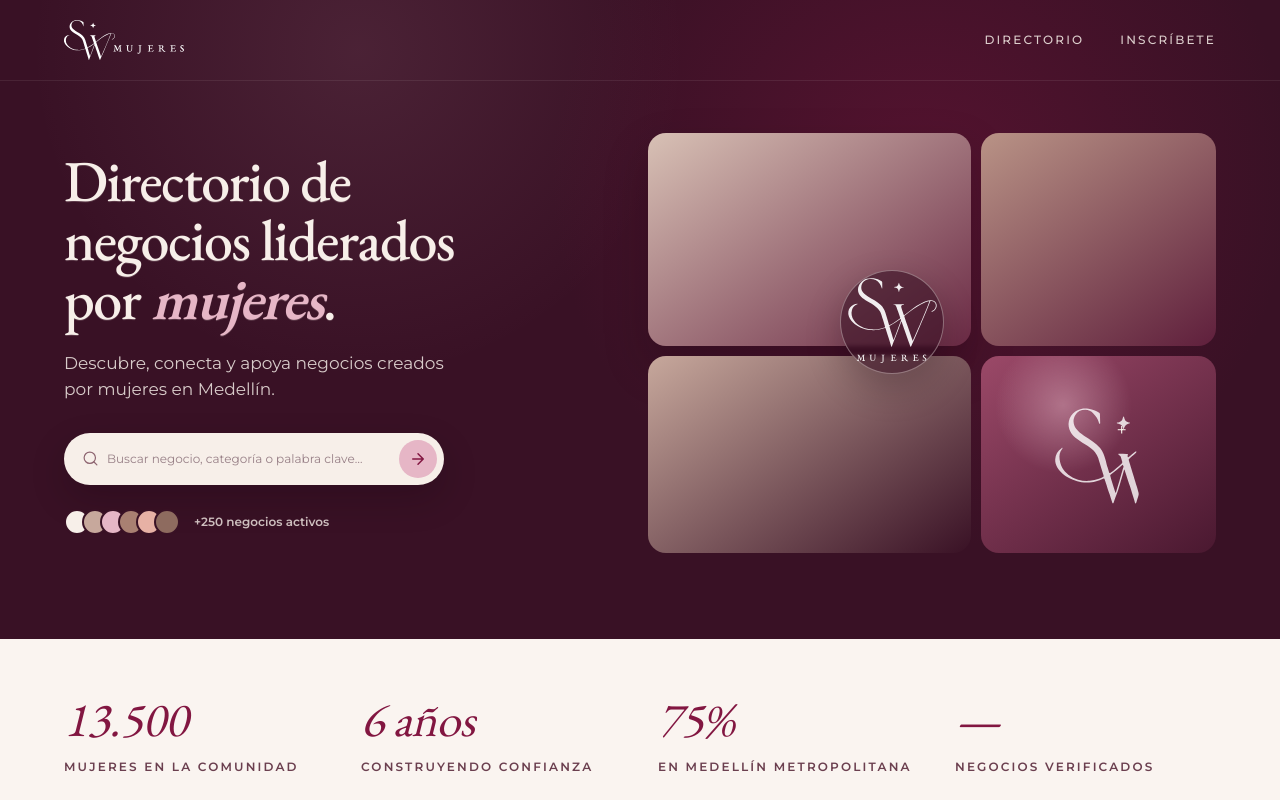
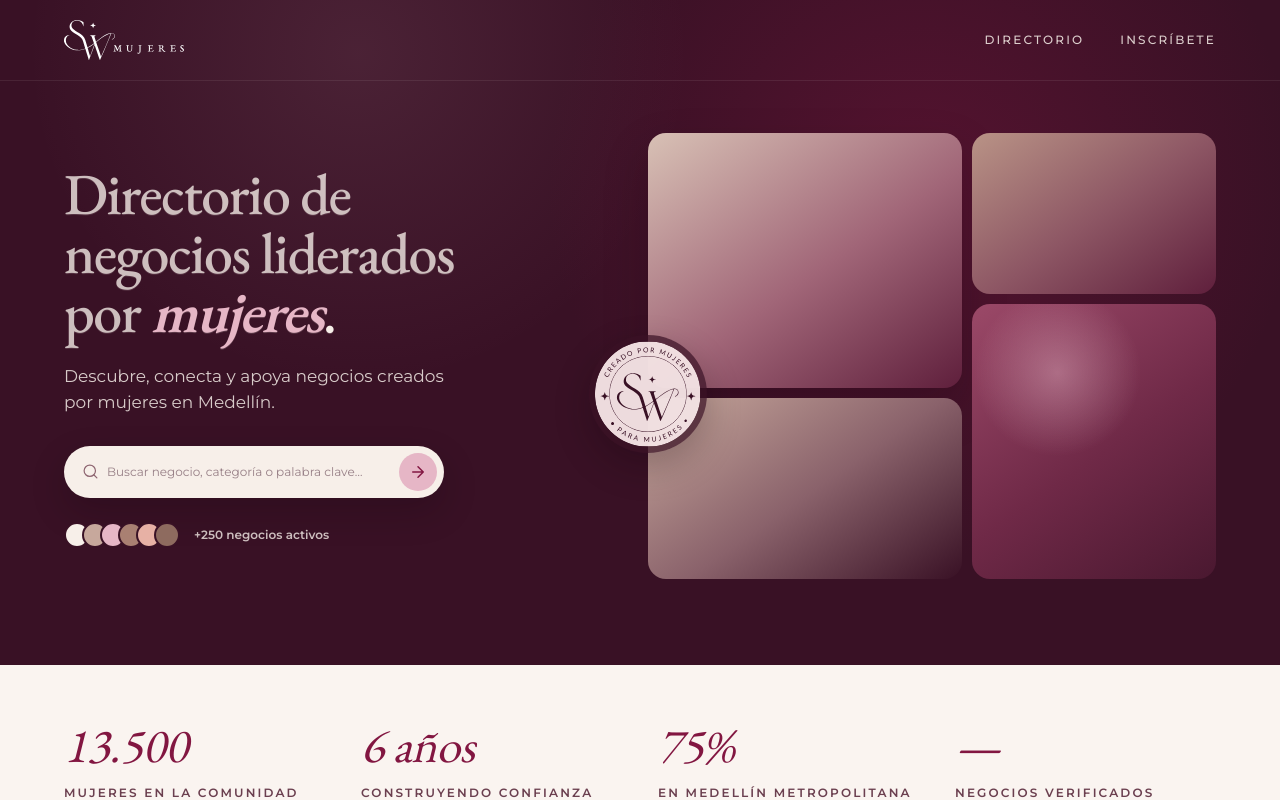
Before and after one commit to SailBliss/sw_master, a Next.js app: page / in a window 1280 px wide. Shown: the top 800 px of the page. Built offline with nearby package versions, Linux system fonts and the light colour scheme; no server answers; the database is empty.

Commit message:
feat(ui): add PhoneInput component with country code selector and flags

```diff
--- a/app/page.tsx
+++ b/app/page.tsx
@@ -93,7 +93,6 @@ function SiteFooter() {
 export default async function LandingPage() {
   const profiles = await profilesService.findAll()
   const previewProfiles = profiles.slice(0, 4)
-  const heroImageProfiles = profiles.filter((profile) => profile.directory_image_path).slice(0, 3)
 
   return (
     <div style={{ background: 'var(--bg)', color: 'var(--fg)', fontFamily: 'var(--font-body)' }}>
@@ -113,7 +112,7 @@ export default async function LandingPage() {
                 margin: 0, color: 'var(--sw-cream)',
                 textShadow: '0 1px 0 rgba(247,239,233,0.18)',
               }}>
-                Directorio de<br />negocios liderados<br />por <span style={{
+                <span style={{ opacity: 0.78 }}>Directorio de<br />negocios liderados<br />por</span> <span style={{
                   position: 'relative',
                   fontFamily: 'var(--font-display)',
                   fontStyle: 'italic',
@@ -164,38 +163,45 @@ export default async function LandingPage() {
             </div>
 
             {/* Hero image grid */}
-            <div style={{ position: 'relative', display: 'grid', gridTemplateColumns: '1.24fr 0.9fr', gridTemplateRows: '1.08fr 1fr', gap: 10, height: 420 }}>
-              <div style={{ position: 'relative', overflow: 'hidden', background: 'linear-gradient(145deg,#D8C1B5,#6B2A45)', borderRadius: 18, boxShadow: '0 20px 45px rgba(20,5,13,0.24)' }}>
-                {heroImageProfiles[0]?.directory_image_path && (
-                  <Image src={heroImageProfiles[0].directory_image_path} alt={heroImageProfiles[0].business_name} fill sizes="(max-width: 768px) 100vw, 34vw" style={{ objectFit: 'cover' }} />
-                )}
+            <div style={{ position: 'relative', display: 'grid', gridTemplateColumns: '1.08fr 0.84fr', gap: 10, height: 446 }}>
+              <div style={{ display: 'grid', gridTemplateRows: '1.42fr 1fr', gap: 10 }}>
+                <div style={{
+                  background: 'linear-gradient(145deg,#D8C1B5 0%,#A16678 54%,#5F1F3C 100%)',
+                  borderRadius: 18,
+                  boxShadow: '0 20px 45px rgba(20,5,13,0.24)',
+                }} />
+                <div style={{
+                  background: 'linear-gradient(145deg,#C7A89C 0%,#8A626B 52%,#391125 100%)',
+                  borderRadius: 18,
+                }} />
               </div>
-              <div style={{ position: 'relative', overflow: 'hidden', background: 'linear-gradient(145deg,#B99386,#5F1F3C)', borderRadius: 18 }}>
-                {heroImageProfiles[1]?.directory_image_path && (
-                  <Image src={heroImageProfiles[1].directory_image_path} alt={heroImageProfiles[1].business_name} fill sizes="(max-width: 768px) 100vw, 22vw" style={{ objectFit: 'cover' }} />
-                )}
-              </div>
-              <div style={{ position: 'relative', overflow: 'hidden', background: 'linear-gradient(145deg,#C7A89C,#391125)', borderRadius: 18 }}>
-                {heroImageProfiles[2]?.directory_image_path && (
-                  <Image src={heroImageProfiles[2].directory_image_path} alt={heroImageProfiles[2].business_name} fill sizes="(max-width: 768px) 100vw, 34vw" style={{ objectFit: 'cover' }} />
-                )}
+              <div style={{ display: 'grid', gridTemplateRows: '0.74fr 1.26fr', gap: 10 }}>
+                <div style={{
+                  background: 'linear-gradient(145deg,#B99386 0%,#8D5664 52%,#5F1F3C 100%)',
+                  borderRadius: 18,
+                }} />
+                <div style={{
+                  background:
+                    'radial-gradient(circle at 35% 25%, rgba(230,182,198,0.42), transparent 32%), linear-gradient(145deg,#9B4968 0%,#6F2947 54%,#4A1830 100%)',
+                  borderRadius: 18,
+                }} />
               </div>
               <div style={{
-                position: 'relative', overflow: 'hidden',
-                background: 'radial-gradient(circle at 35% 25%, rgba(230,182,198,0.45), transparent 32%), linear-gradient(145deg,#9B4968,#4A1830)',
-                borderRadius: 18, display: 'flex', alignItems: 'center', justifyContent: 'center',
+                position: 'absolute',
+                left: 0,
+                top: '58.5%',
+                transform: 'translate(-50%, -50%)',
+                width: 118,
+                height: 118,
+                borderRadius: '50%',
+                background: 'rgba(57,17,37,0.72)',
+                display: 'flex',
+                alignItems: 'center',
+                justifyContent: 'center',
+                boxShadow: '0 14px 34px rgba(20,5,13,0.26)',
+                zIndex: 2,
               }}>
-                <Image src="/logo-symbol-minimal.svg" width={104} height={104} alt="SW" style={{ filter: 'brightness(0) invert(1)', opacity: 0.8 }} />
-                <span style={{ position: 'absolute', top: '33%', right: '38%', color: 'var(--sw-cream)', fontSize: 18, lineHeight: 1 }}>+</span>
-              </div>
-              <div style={{
-                position: 'absolute', left: '43%', top: '45%', transform: 'translate(-50%, -50%)',
-                width: 104, height: 104, borderRadius: '50%',
-                background: 'rgba(57,17,37,0.62)', border: '1px solid rgba(247,239,233,0.38)',
-                display: 'flex', alignItems: 'center', justifyContent: 'center',
-                boxShadow: '0 14px 34px rgba(20,5,13,0.25)', backdropFilter: 'blur(2px)',
-              }}>
-                <Image src="/logo-symbol-circle-dark.svg" width={92} height={92} alt="SW Mujeres" style={{ filter: 'brightness(0) invert(1)', opacity: 0.92 }} />
+                <Image src="/11.svg" width={108} height={108} alt="SW Mujeres" />
               </div>
             </div>
           </div>
--- /dev/null
+++ b/components/ui/PhoneInput.tsx
@@ -0,0 +1,137 @@
+"use client";
+
+import { useState, useEffect } from "react";
+
+interface Country {
+  flag: string;
+  name: string;
+  dialCode: string;
+}
+
+const COUNTRIES: Country[] = [
+  { flag: "🇨🇴", name: "Colombia", dialCode: "+57" },
+  { flag: "🇲🇽", name: "México", dialCode: "+52" },
+  { flag: "🇻🇪", name: "Venezuela", dialCode: "+58" },
+  { flag: "🇦🇷", name: "Argentina", dialCode: "+54" },
+  { flag: "🇨🇱", name: "Chile", dialCode: "+56" },
+  { flag: "🇵🇪", name: "Perú", dialCode: "+51" },
+  { flag: "🇪🇨", name: "Ecuador", dialCode: "+593" },
+  { flag: "🇧🇴", name: "Bolivia", dialCode: "+591" },
+  { flag: "🇵🇾", name: "Paraguay", dialCode: "+595" },
+  { flag: "🇺🇾", name: "Uruguay", dialCode: "+598" },
+  { flag: "🇵🇦", name: "Panamá", dialCode: "+507" },
+  { flag: "🇨🇷", name: "Costa Rica", dialCode: "+506" },
+  { flag: "🇬🇹", name: "Guatemala", dialCode: "+502" },
+  { flag: "🇭🇳", name: "Honduras", dialCode: "+504" },
+  { flag: "🇸🇻", name: "El Salvador", dialCode: "+503" },
+  { flag: "🇳🇮", name: "Nicaragua", dialCode: "+505" },
+  { flag: "🇩🇴", name: "Rep. Dominicana", dialCode: "+1" },
+  { flag: "🇨🇺", name: "Cuba", dialCode: "+53" },
+  { flag: "🇪🇸", name: "España", dialCode: "+34" },
+  { flag: "🇺🇸", name: "Estados Unidos", dialCode: "+1" },
+];
+
+const DEFAULT_COUNTRY = COUNTRIES[0];
+
+function getOptionValue(country: Country): string {
+  return `${country.dialCode}|${country.name}`;
+}
+
+function findCountryByOptionValue(optionValue: string): Country {
+  const found = COUNTRIES.find((c) => getOptionValue(c) === optionValue);
+  return found ?? DEFAULT_COUNTRY;
+}
+
+function detectCountryFromValue(fullValue: string): Country {
+  // Try to find the longest matching dialCode prefix
+  const sorted = [...COUNTRIES].sort(
+    (a, b) => b.dialCode.length - a.dialCode.length
+  );
+  return sorted.find((c) => fullValue.startsWith(c.dialCode)) ?? DEFAULT_COUNTRY;
+}
+
+interface PhoneInputProps {
+  value: string;
+  onChange: (value: string) => void;
+  placeholder?: string;
+  id?: string;
+  error?: boolean;
+}
+
+export function PhoneInput({
+  value,
+  onChange,
+  placeholder = "300 123 4567",
+  id,
+  error = false,
+}: PhoneInputProps) {
+  const [selectedCountry, setSelectedCountry] = useState<Country>(() =>
+    value ? detectCountryFromValue(value) : DEFAULT_COUNTRY
+  );
+
+  // Keep selectedCountry in sync if external value changes (e.g. form reset)
+  useEffect(() => {
+    if (value) {
+      const detected = detectCountryFromValue(value);
+      setSelectedCountry(detected);
+    }
+  }, []);  // intentionally run only on mount; user-driven changes are handled in handlers
+
+  const digits = value.startsWith(selectedCountry.dialCode)
+    ? value.slice(selectedCountry.dialCode.length)
+    : "";
+
+  function handleCountryChange(e: React.ChangeEvent<HTMLSelectElement>) {
+    const newCountry = findCountryByOptionValue(e.target.value);
+    setSelectedCountry(newCountry);
+    onChange(newCountry.dialCode + digits);
+  }
+
+  function handleDigitsChange(e: React.ChangeEvent<HTMLInputElement>) {
+    const raw = e.target.value.replace(/\D/g, "");
+    onChange(selectedCountry.dialCode + raw);
+  }
+
+  const borderClass = error
+    ? "border-red-400 focus-within:border-red-500"
+    : "border-gray-300 focus-within:border-[#6B2D3E]";
+
+  return (
+    <div
+      className={`flex items-center rounded-lg border overflow-hidden transition-colors ${borderClass}`}
+    >
+      {/* Country selector */}
+      <div className="relative flex-shrink-0">
+        <select
+          value={getOptionValue(selectedCountry)}
+          onChange={handleCountryChange}
+          aria-label="Código de país"
+          className="appearance-none bg-gray-50 border-r border-gray-200 pl-3 pr-7 py-2.5 text-sm text-gray-700 cursor-pointer focus:outline-none"
+        >
+          {COUNTRIES.map((country) => (
+            <option key={getOptionValue(country)} value={getOptionValue(country)}>
+              {country.flag} {country.dialCode}
+            </option>
+          ))}
+        </select>
+        {/* Caret overlay */}
+        <span className="pointer-events-none absolute inset-y-0 right-2 flex items-center text-gray-500 text-xs">
+          ▾
+        </span>
+      </div>
+
+      {/* Number input */}
+      <input
+        id={id}
+        type="tel"
+        inputMode="numeric"
+        value={digits}
+        onChange={handleDigitsChange}
+        placeholder={placeholder}
+        className="flex-1 px-3 py-2.5 text-sm focus:outline-none bg-transparent"
+      />
+    </div>
+  );
+}
+
+export default PhoneInput;
```
Also changed, not shown: public/11.svg (added).
